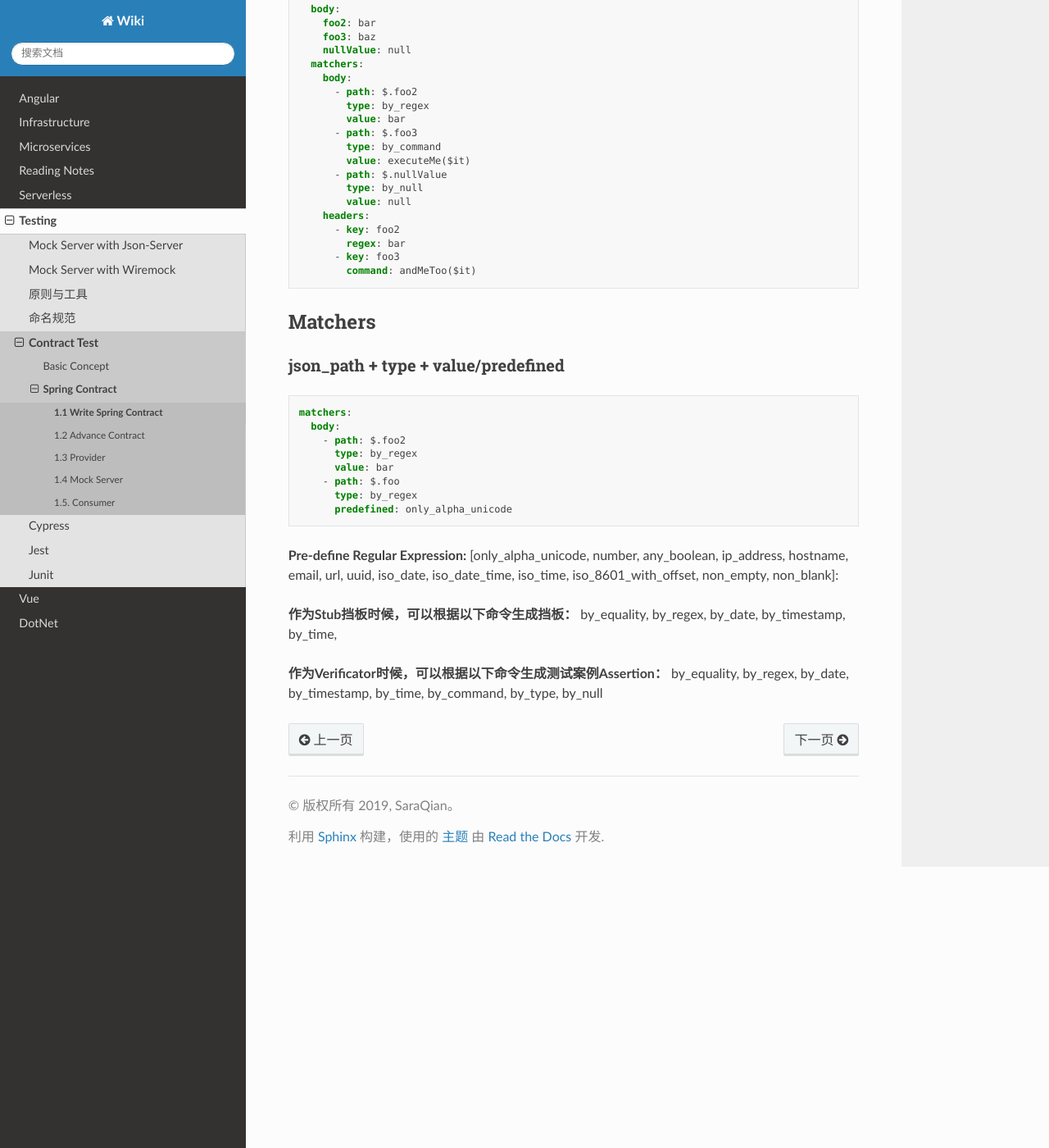
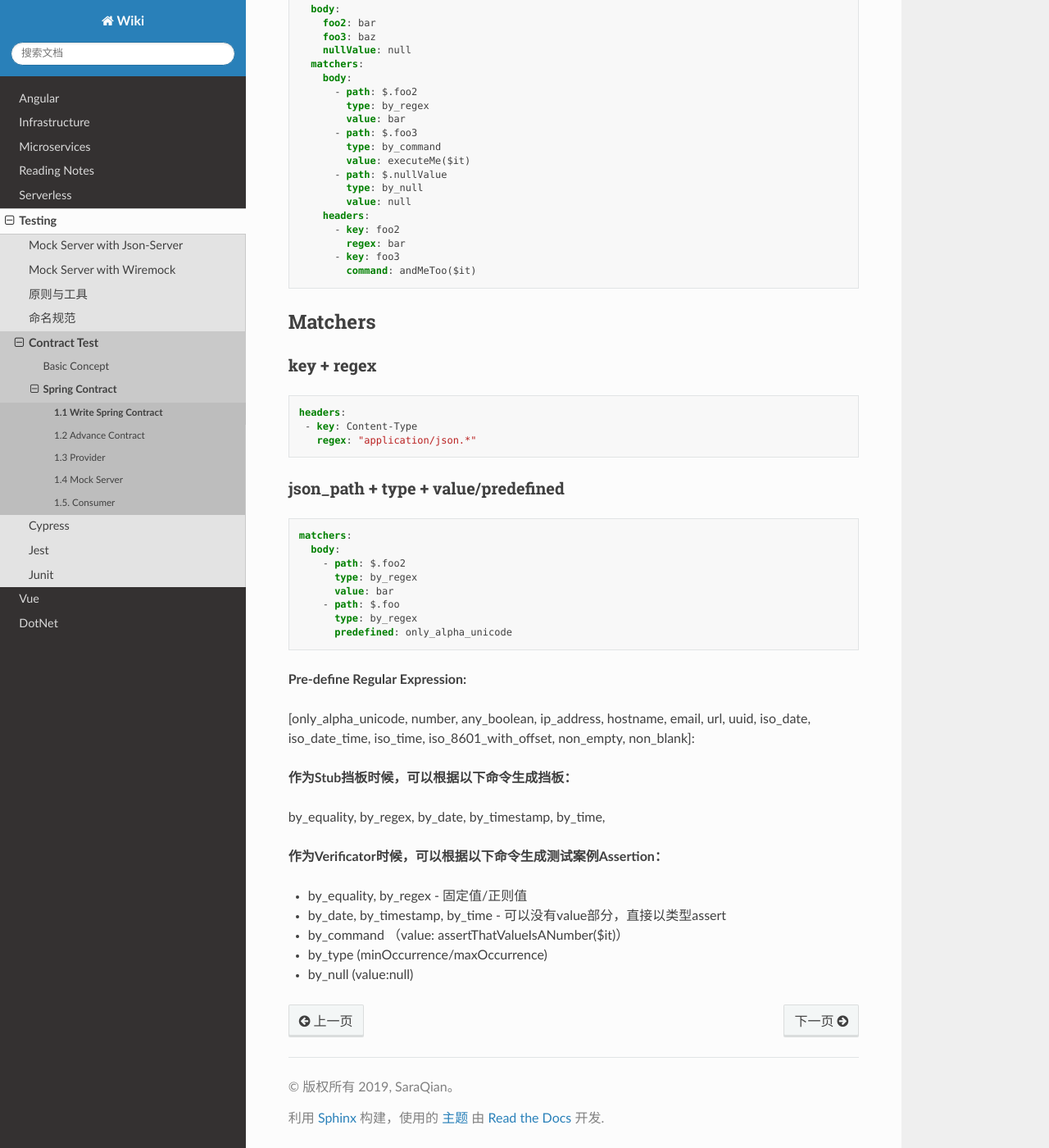
Before and after one commit to abigail830/Sphinx_wiki, a Sphinx documentation site: the page built from source/Testing/ContractTest/SpringContract/11_write_contract.rst, in a window 1280 px wide and 1400 px high, scrolled down 1802 px. Shown: the whole window at 82% size. Built offline with Sphinx 7.4.7 and the Read the Docs theme 2.0.0, drawn with Linux system fonts in a browser that asks for light colours.

Commit message:
Update 11_write_contract.rst

```diff
--- a/source/Testing/ContractTest/SpringContract/11_write_contract.rst
+++ b/source/Testing/ContractTest/SpringContract/11_write_contract.rst
@@ -112,6 +112,16 @@ Response
 Matchers
 ----------------
 
+key + regex
+^^^^^^^^^^^^^
+
+.. code-block:: yaml
+
+ headers:
+  - key: Content-Type
+    regex: "application/json.*"
+
+
 json_path + type + value/predefined
 ^^^^^^^^^^^^^^^^^^^^^^^^^^^^^^^^^^^^^^^^^^^^
 
@@ -126,14 +136,24 @@ json_path + type + value/predefined
           type: by_regex
           predefined: only_alpha_unicode
 
+
 **Pre-define Regular Expression:**
+
 [only_alpha_unicode, number, any_boolean, ip_address, hostname, email, url, uuid, iso_date, iso_date_time, iso_time, iso_8601_with_offset, non_empty, non_blank]:
 
+
 **作为Stub挡板时候，可以根据以下命令生成挡板：**
+
 by_equality, by_regex, by_date, by_timestamp, by_time,
 
+
 **作为Verificator时候，可以根据以下命令生成测试案例Assertion：**
-by_equality, by_regex, by_date, by_timestamp, by_time, by_command, by_type, by_null
+
+* by_equality, by_regex - 固定值/正则值
+* by_date, by_timestamp, by_time - 可以没有value部分，直接以类型assert
+* by_command （value: assertThatValueIsANumber($it)）
+* by_type (minOccurrence/maxOccurrence)
+* by_null (value:null)
 
 
 .. index:: Testing, Contract
```
